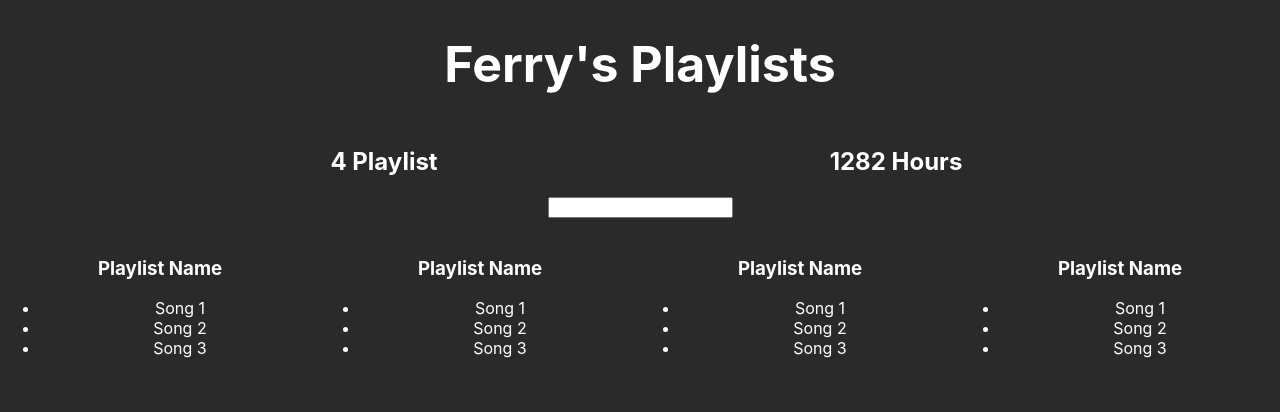
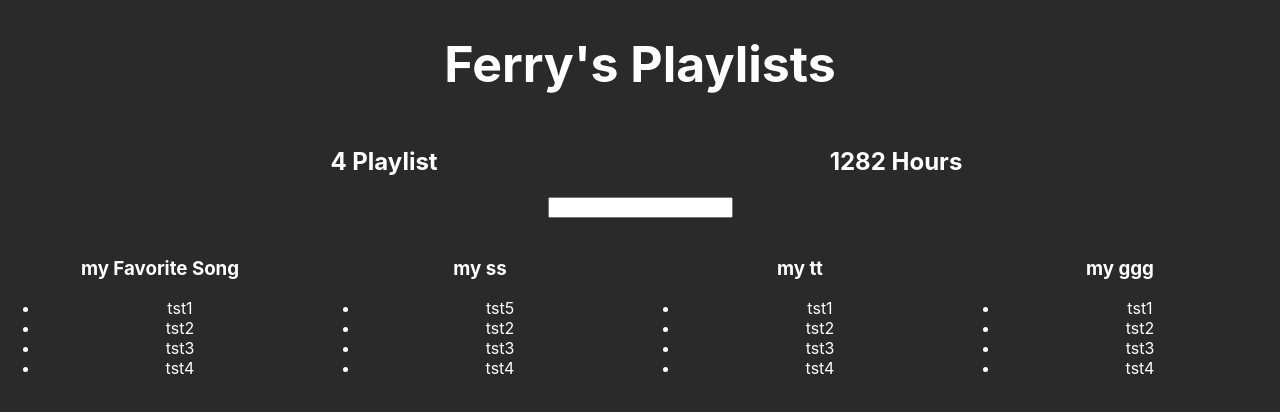
Before and after one commit to ferryyudhitama/spot-music, a React (Create React App) app: page / in a window 1280 px wide. Shown: the top 412 px of the page. Built offline with nearby package versions, Linux system fonts and the light colour scheme.

Commit message:
update data with data dummy map

```diff
--- a/src/App.js
+++ b/src/App.js
@@ -13,37 +13,37 @@
         {
           name: 'my Favorite Song',
           songs: [
-             {name: 'tst1', duration: 1234 },
-             {name: 'tst2', duration: 5000},
-             { name:'tst3', duration: 6000},
-             { name:'tst4', duration: 7000}
+             { name: 'tst1', duration: 1234 },
+             { name: 'tst2', duration: 5000 },
+             { name:'tst3', duration: 6000 },
+             { name:'tst4', duration: 7000 }
         ]
         },
         {
           name: 'my ss',
           songs: [
-            {name: 'tst5', duration: 1234 },
-            {name: 'tst2', duration: 5000},
-            { name:'tst3', duration: 6000},
-            { name:'tst4', duration: 7000}
+            { name: 'tst5', duration: 1234 },
+            { name: 'tst2', duration: 5000 },
+            { name:'tst3', duration: 6000 },
+            { name:'tst4', duration: 7000 }
         ]
         },
         {
           name: 'my tt',
           songs: [
-            {name: 'tst1', duration: 1234 },
-            {name: 'tst2', duration: 5000},
-            { name:'tst3', duration: 6000},
-            { name:'tst4', duration: 7000}
+            { name: 'tst1', duration: 1234 },
+            { name: 'tst2', duration: 5000 },
+            { name:'tst3', duration: 6000 },
+            { name:'tst4', duration: 7000 }
         ]
         },
         {
           name: 'my ggg',
           songs: [
-            {name: 'tst1', duration: 1234 },
-            {name: 'tst2', duration: 5000},
-            { name:'tst3', duration: 6000},
-            { name:'tst4', duration: 7000}
+            { name: 'tst1', duration: 1234 },
+            { name: 'tst2', duration: 5000 },
+            { name:'tst3', duration: 6000 },
+            { name:'tst4', duration: 7000 }
         ]
         },
       ]
@@ -74,9 +74,6 @@
       return sum + eachSong.duration
     }, 0)
 
-
-
-
     return (
       <div style={{ ...defaultStyle, width: '40%', display: 'inline-block' }}>
         <h2>{Math.round(totalDuration/60)} Hours</h2>
@@ -98,14 +95,15 @@
 
 class Playlist extends Component {
   render () {
+    let playlist = this.props.playlist
     return (
       <div style={{ ...defaultStyle, width: "25%", display: "inline-block" }}>
         <img src="" alt=""/>
-        <h3>Playlist Name</h3>
+        <h3>{playlist.name}</h3>
           <ul>
-            <li>Song 1</li>
-            <li>Song 2</li>
-            <li>Song 3</li>
+            {playlist.songs.map(song =>
+              <li>{song.name}</li>
+            )}
           </ul>
       </div>
     );
@@ -135,10 +133,12 @@
             <PlaylistCounter playlists={this.state.serverData.user.playlists} />
             <HoursCounter  playlists={this.state.serverData.user.playlists}/>
             <Filter />
-            <Playlist />
-            <Playlist />
-            <Playlist />
-            <Playlist />
+            {
+              this.state.serverData.user.playlists.map( playlist =>
+                 <Playlist playlist={playlist}/>
+              )
+            }
+
           </div> : <h1>Loading...</h1>
         }
       </div>
```
